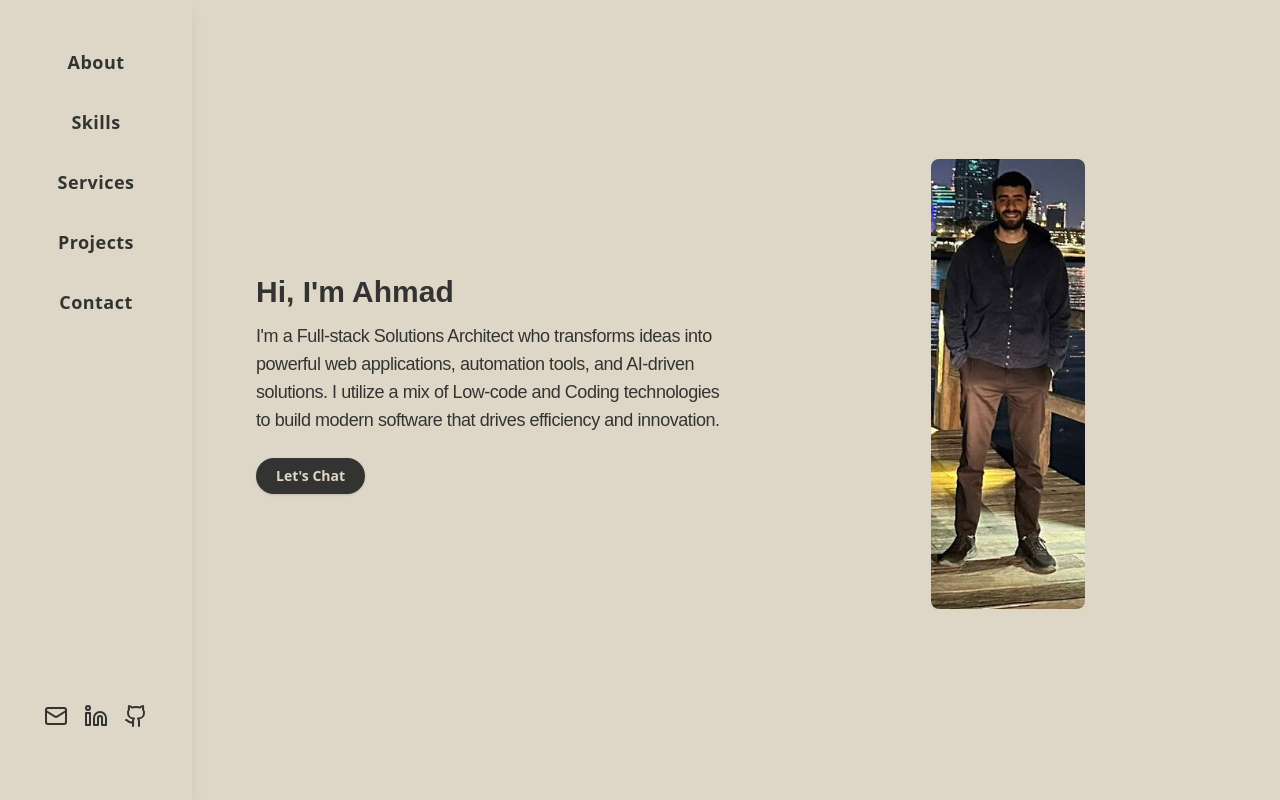
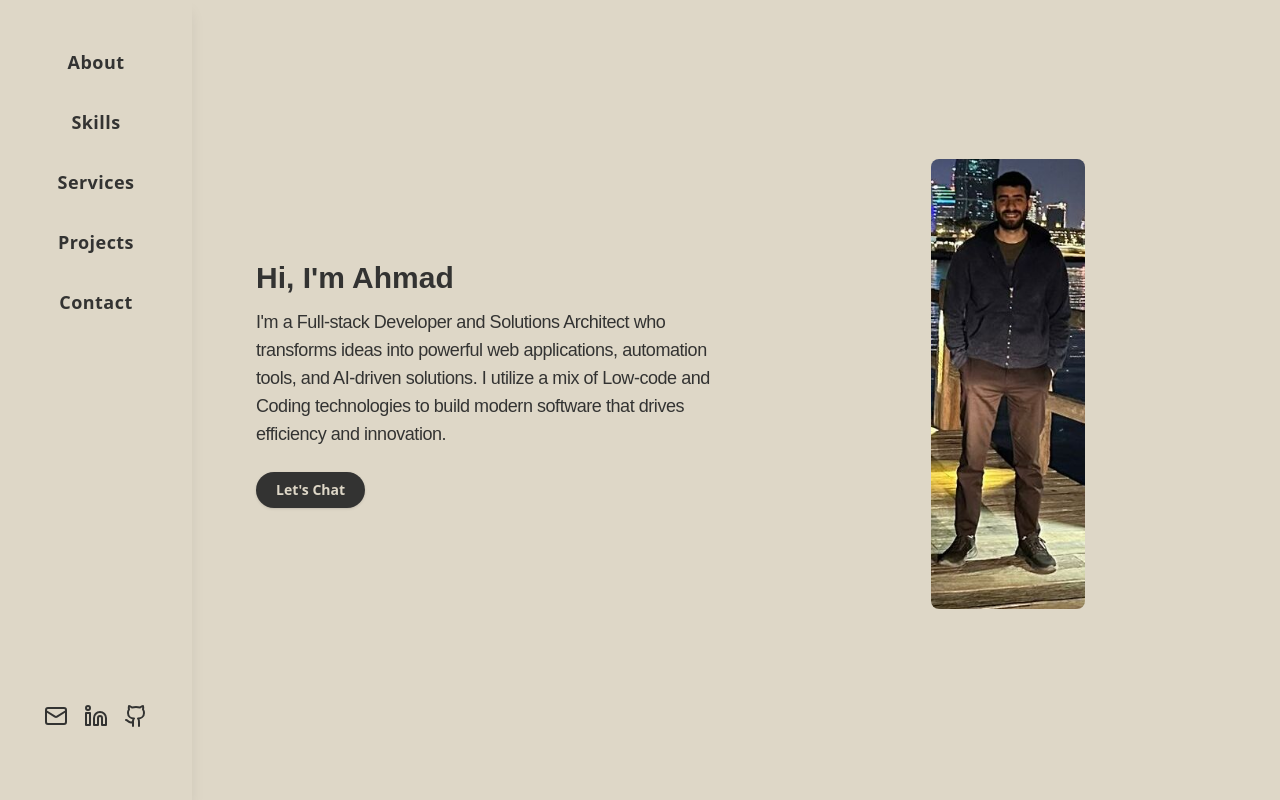
Before and after one commit to AhmadQA-art/portfolio, a React (Vite) app: page / in a window 1280 px wide. Shown: the top 800 px of the page. Built offline with nearby package versions, Linux system fonts and the light colour scheme; the HTML template or start-up script is replaced by a standard one.

Commit message:
edited the hero text

```diff
--- a/src/components/Portfolio.jsx
+++ b/src/components/Portfolio.jsx
@@ -25,7 +25,7 @@ const Hero = () => (
               <strong>Hi, I'm Ahmad</strong>
             </h2>
             <p className="text-base sm:text-lg text-[#333332] tracking-tight font-normal mt-1 max-w-xl mx-auto md:mx-0 text-center md:text-left" style={{ fontFamily: '"Manrope", "Manrope Placeholder", sans-serif' }}>
-              I'm a Full-stack Solutions Architect who transforms ideas into powerful web applications, automation tools, and AI-driven solutions. I utilize a mix of Low-code and Coding technologies to build modern software that drives efficiency and innovation.
+              I'm a Full-stack Developer and Solutions Architect who transforms ideas into powerful web applications, automation tools, and AI-driven solutions. I utilize a mix of Low-code and Coding technologies to build modern software that drives efficiency and innovation.
             </p>
             <div className="mt-6 flex flex-col sm:flex-row gap-4 items-center md:items-start justify-center md:justify-start">
               <a
```
